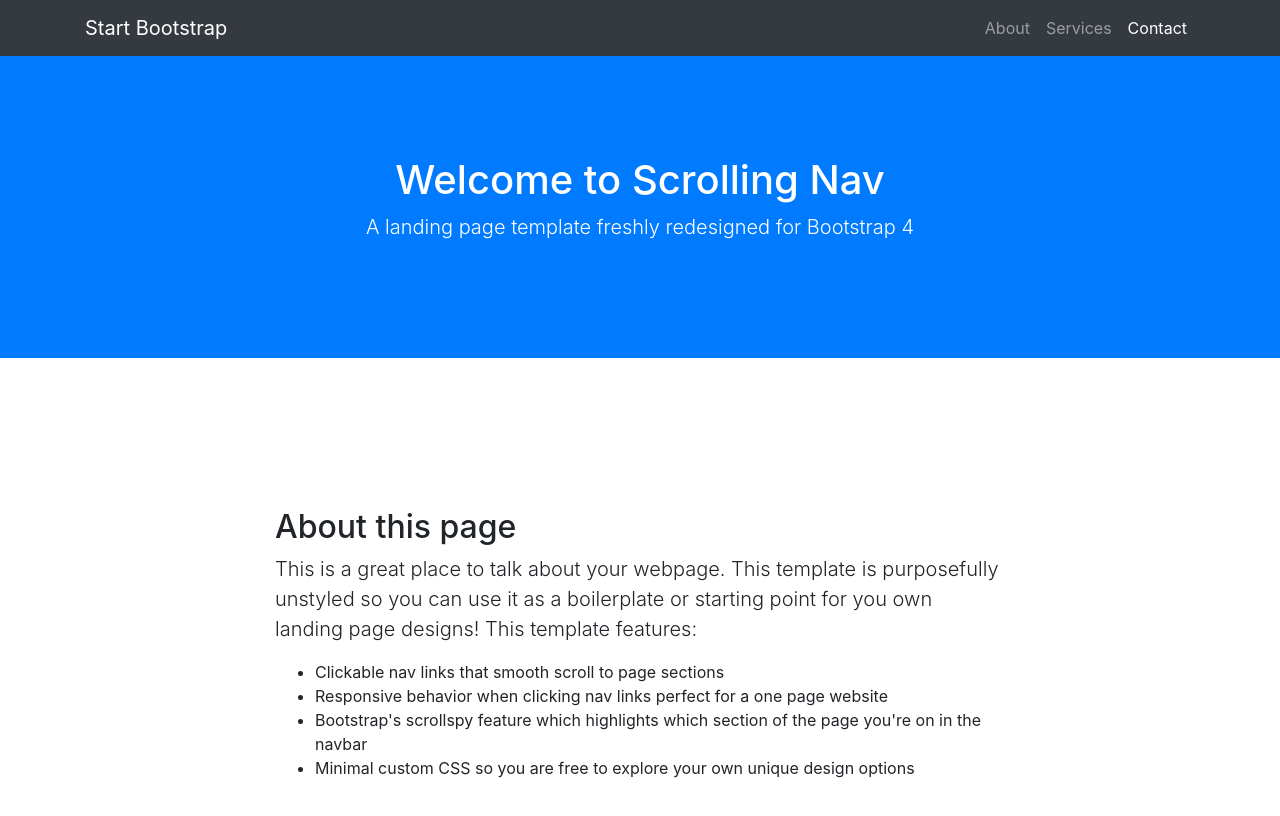
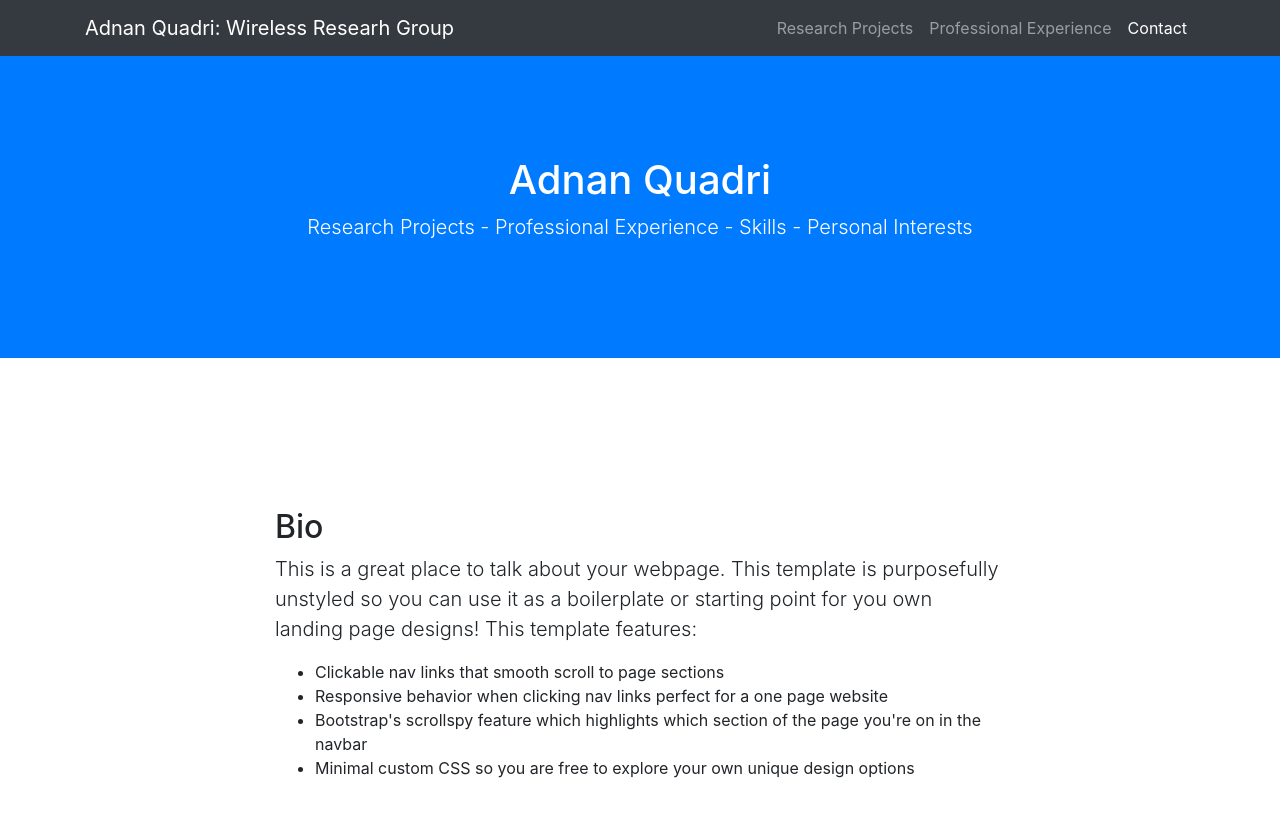
Before and after one commit to adnanquadri/adnanquadri.github.io, a website with bundled scripts: page index.html in a window 1280 px wide. Shown: the top 816 px of the page. Built offline with nearby package versions, Linux system fonts and the light colour scheme.

Commit message:
Update index.html

```diff
--- a/index.html
+++ b/index.html
@@ -23,17 +23,17 @@
   <!-- Navigation -->
   <nav class="navbar navbar-expand-lg navbar-dark bg-dark fixed-top" id="mainNav">
     <div class="container">
-      <a class="navbar-brand js-scroll-trigger" href="#page-top">Start Bootstrap</a>
+      <a class="navbar-brand js-scroll-trigger" href="#page-top">Adnan Quadri: Wireless Researh Group</a>
       <button class="navbar-toggler" type="button" data-toggle="collapse" data-target="#navbarResponsive" aria-controls="navbarResponsive" aria-expanded="false" aria-label="Toggle navigation">
         <span class="navbar-toggler-icon"></span>
       </button>
       <div class="collapse navbar-collapse" id="navbarResponsive">
         <ul class="navbar-nav ml-auto">
           <li class="nav-item">
-            <a class="nav-link js-scroll-trigger" href="#about">About</a>
+            <a class="nav-link js-scroll-trigger" href="#research">Research Projects</a>
           </li>
           <li class="nav-item">
-            <a class="nav-link js-scroll-trigger" href="#services">Services</a>
+            <a class="nav-link js-scroll-trigger" href="#services">Professional Experience</a>
           </li>
           <li class="nav-item">
             <a class="nav-link js-scroll-trigger" href="#contact">Contact</a>
@@ -45,16 +45,16 @@
 
   <header class="bg-primary text-white">
     <div class="container text-center">
-      <h1>Welcome to Scrolling Nav</h1>
-      <p class="lead">A landing page template freshly redesigned for Bootstrap 4</p>
+      <h1>Adnan Quadri</h1>
+      <p class="lead">Research Projects - Professional Experience - Skills - Personal Interests</p>
     </div>
   </header>
 
-  <section id="about">
+  <section id="research">
     <div class="container">
       <div class="row">
         <div class="col-lg-8 mx-auto">
-          <h2>About this page</h2>
+          <h2>Bio</h2>
           <p class="lead">This is a great place to talk about your webpage. This template is purposefully unstyled so you can use it as a boilerplate or starting point for you own landing page designs! This template features:</p>
           <ul>
             <li>Clickable nav links that smooth scroll to page sections</li>
```
